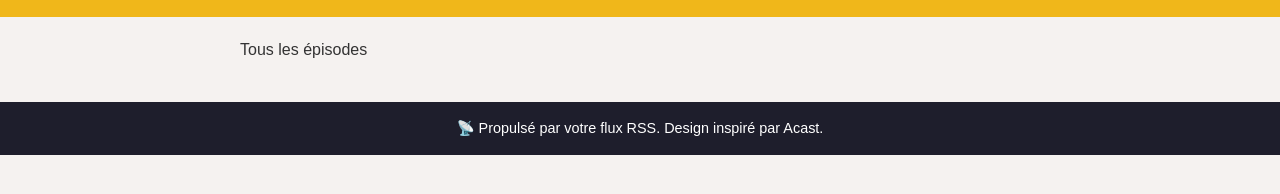
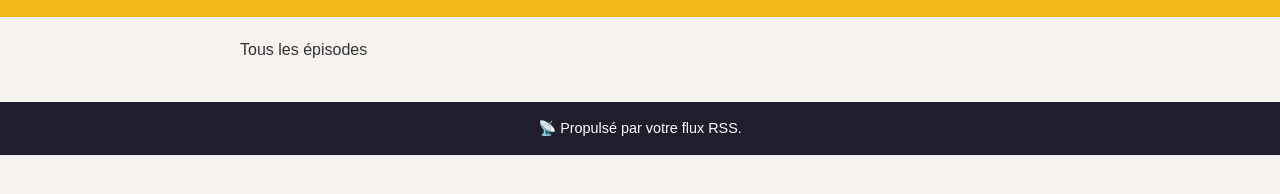
Before and after one commit to captain-ta-race/test-chaussettes, a plain HTML site: page index.html in a window 1280 px wide. Shown: the part 128-322 px from the top of the page. Drawn offline with Linux system fonts and the light colour scheme.

Commit message:
Update index.html

```diff
--- a/index.html
+++ b/index.html
@@ -22,7 +22,7 @@
 
     <footer class="footer">
         <div class="container">
-            <p>📡 Propulsé par votre flux RSS. Design inspiré par Acast.</p>
+            <p>📡 Propulsé par votre flux RSS.</p>
         </div>
     </footer>
 
```
